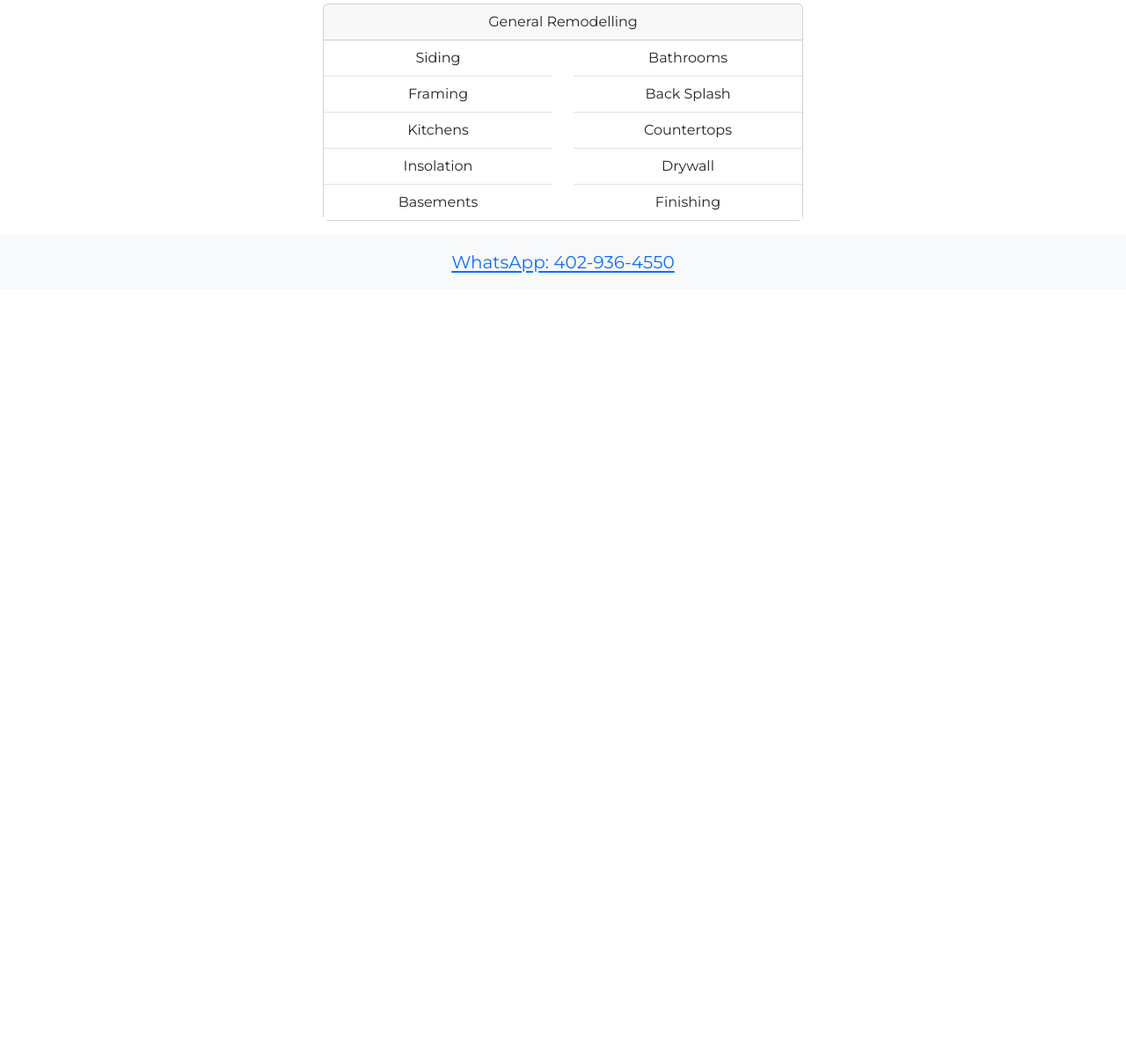
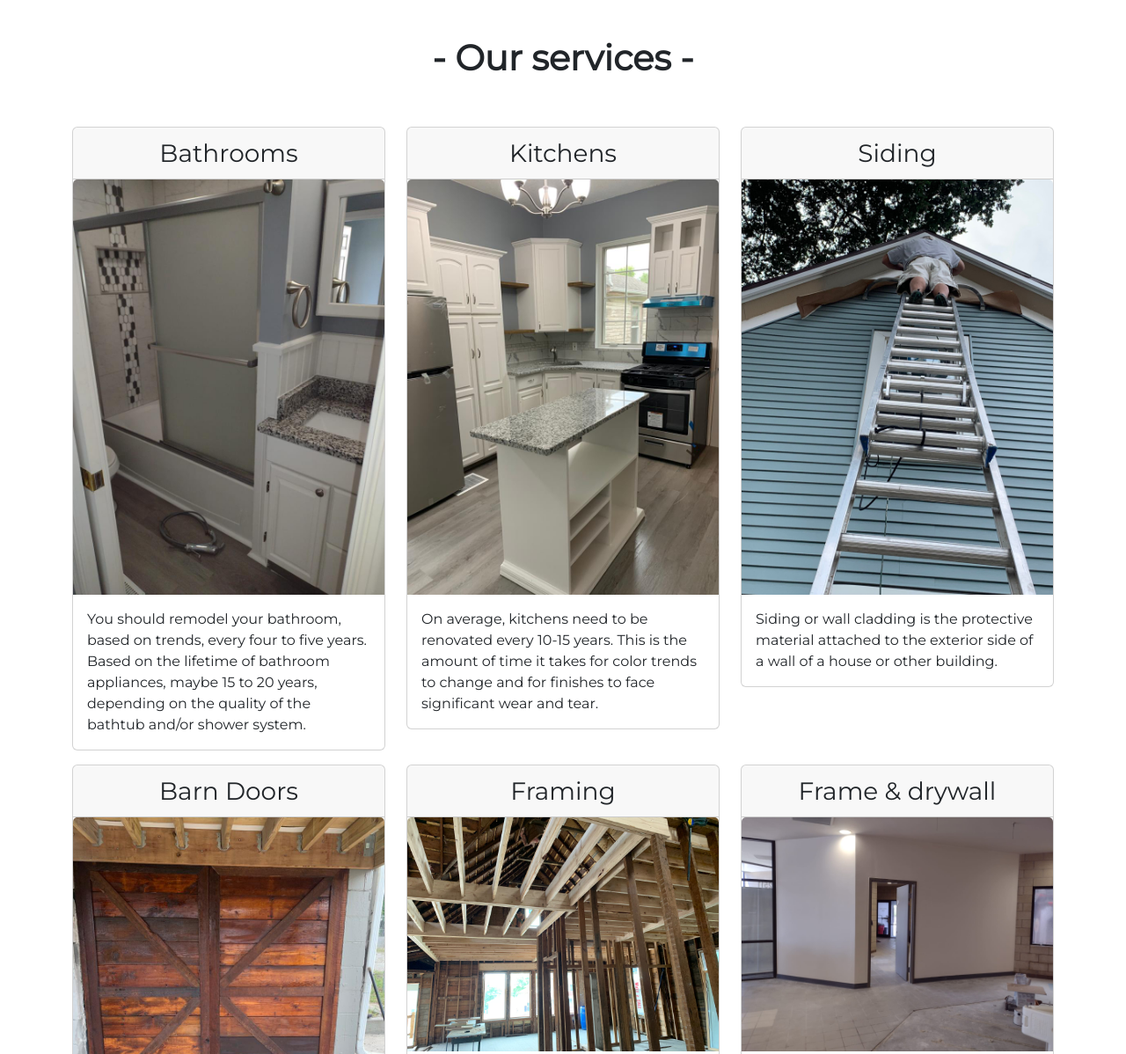
Before and after one commit to argosremodelling/site_vanilla, a plain HTML site: page our_work.html in a window 1280 px wide. Shown: the part 1220-2418 px from the top of the page at 88% size. Before the commit the page ends 1549 px from the top, so only its background shows below. Drawn offline with Linux system fonts and the light colour scheme.

Commit message:
Services Added

```diff
--- a/our_work.html
+++ b/our_work.html
@@ -210,34 +210,127 @@
         </div>
       </div>
     </div>
-    <div class="row justify-content-center  align-items-center mt-3">
+    <div class="row my-5">
+      <div class="col text-center fs-1 fw-bold">- Our services -</div>
+    </div>
+    <div class="row justify-content-center mt-3 row-gap-3">
+      <div class="col-md-4">
+        <div class="card">
+          <div class="card-header text-center fs-3">
+            Bathrooms
+          </div>
+          <img src="sources/img/inside/bathroom/3.jpg" class="card-img-top" alt="sidding">
+          <div class="card-body">
+            <p class="card-text">
+              You should remodel your bathroom, based on trends, every four to five years. Based on the lifetime of bathroom appliances, maybe 15 to 20 years, depending on the quality of the bathtub and/or shower system.
+            </p>
+          </div>
+        </div>
+      </div>
+
+
+      <div class="col-md-4">
+        <div class="card">
+          <div class="card-header text-center fs-3">
+            Kitchens
+          </div>
+          <img src="sources/img/inside/kitchen/2.jpg" class="card-img-top" alt="sidding">
+          <div class="card-body">
+            <p class="card-text">
+              On average, kitchens need to be renovated every 10-15 years. This is the amount of time it takes for color trends to change and for finishes to face significant wear and tear.
+            </p>
+          </div>
+        </div>
+      </div>
+
+      <div class="col-md-4">
+        <div class="card">
+          <div class="card-header text-center fs-3">
+            Siding
+          </div>
+          <img src="sources/img/siding.jpg" class="card-img-top" alt="sidding">
+          <div class="card-body">
+            <p class="card-text">
+              Siding or wall cladding is the protective material attached to the exterior side of a wall of a house or other building.
+            </p>
+          </div>
+        </div>
+      </div>
+
+      <div class="col-md-4">
+        <div class="card">
+          <div class="card-header text-center fs-3">
+            Barn Doors
+          </div>
+          <img src="sources/img/barnDors.jpg" class="card-img-top" alt="sidding">
+          <div class="card-body">
+            <p class="card-text">
+              Are a particular design of door that reflects a more rustic approach to the door panel. It's commonly hung as a sliding door with barn door hardware.
+            </p>
+          </div>
+        </div>
+      </div>
+
+      <div class="col-md-4">
+        <div class="card">
+          <div class="card-header text-center fs-3">
+            Framing
+          </div>
+          <img src="sources/img/framing.jpg" class="card-img-top" alt="sidding">
+          <div class="card-body">
+            <p class="card-text">
+              When it comes to new construction, framing is where your building begins to take shape. Once you have plans in hand, it's your building's framing that makes those blueprints come to life. A building's frame is the skeleton that supports all of the finishing features, like drywall, doors, windows, and even your roof
+            </p>
+          </div>
+        </div>
+      </div>
+
+      <div class="col-md-4">
+        <div class="card">
+          <div class="card-header text-center fs-3">
+            Frame & drywall
+          </div>
+          <img src="sources/img/FrameAndDrywall.jpg" class="card-img-top" alt="sidding">
+          <div class="card-body">
+            <p class="card-text">
+              Wall framing in house construction includes the vertical and horizontal members of exterior walls and interior partitions.
+            </p>
+          </div>
+        </div>
+      </div>
+
       <div class="col-md-6">
         <div class="card">
-          <div class="card-header text-center">
+          <div class="card-header text-center fs-3">
             General Remodelling
           </div>
-          <div class="row text-center">
-            <div class="col-6">
+          <div class="row">
+            <div class="col-md-6">
+              <img src="sources/img/Gral.jpg" class="card-img-top" alt="sidding">
+            </div>
+            <div class="col-md-6">
+              <div class="row align-items-center h-100">
+                <div class="card-body">
+                  <p class="card-text">
+                    Your house does not need to be in ruins to make the decision to remodel it.
+                  </p>
+                  <p class="card-text text-center">Other services:</p>
+                  <div class="row">
                     <ul class="list-group list-group-flush">
-                <li class="list-group-item">Siding</li>
-                <li class="list-group-item">Framing</li>
-                <li class="list-group-item">Kitchens</li>
                       <li class="list-group-item">Insolation</li>
                       <li class="list-group-item">Basements</li>
-              </ul>
-            </div>
-            <div class="col-6">
-              <ul class="list-group list-group-flush">
-                <li class="list-group-item">Bathrooms</li>
                       <li class="list-group-item">Back Splash</li>
                       <li class="list-group-item">Countertops</li>
-                <li class="list-group-item">Drywall</li>
                       <li class="list-group-item">Finishing</li>
                     </ul>
                   </div>
                 </div>
               </div>
             </div>
+          </div>
+        </div>
+      </div>
+
     </div>
   </section>
   <footer class="bg-light mt-3 p-3 text-center">
```
Also changed, not shown: prop1.html (+4 -1 lines), sources/img/FrameAndDrywall.jpg (added), sources/img/Gral.jpg (added), sources/img/barnDors.jpg (added), sources/img/framing.jpg (added), sources/img/siding.jpg (added). Lines whose indentation alone changed are shown as unchanged.
